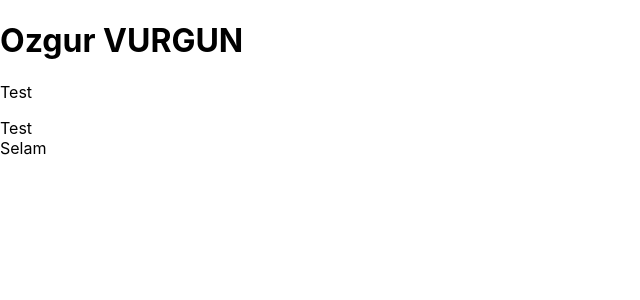
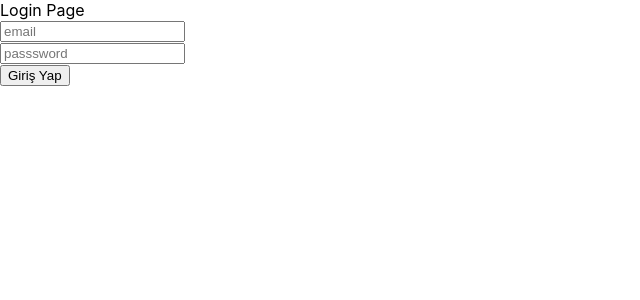
Before and after one commit to ozgurvurgun/react, a React (Create React App) app: page / in a window 1280 px wide. Shown: the top 300 px of the page, without its empty margins (0-640 px from the left). Built offline with nearby package versions, Linux system fonts and the light colour scheme.

Commit message:
kosullu render islemi ornekleri

```diff
--- a/src/App.js
+++ b/src/App.js
@@ -1,24 +1,41 @@
-import React from "react";
-// import Header from "./companents/Header";
+//import Header from "./companents/Header";
+import Login from "./companents/Login";
 
-const name="Ozgur";
-let surname="VURGUN";
+const isloggedIn = false;
+const fullname = "Ozgur VURGUN";
+
+//KOŞULLU RENDER İŞLEMİ
 
 function App() {
-  return (  // kapasayıcı divi kullanmak istemiyorsan div yerine bu "<>.. </>" fragment ifadesini ya da " <React.Fragment>...</React.Fragment>" ifadesini kullanabilirsin bu iki kullanım da aynı amaca hizmet eder
-    <div className="test">
-     <h1>{name} {surname}</h1>
+  //YONTEM 1
+  //KISA İF ELSE İFADESİ
 
-      <div>
-        <p>Test</p>
-      </div>
-      <label htmlFor="test">Test</label>
+  // return (
+  //   <div className="test">
+  //     {isloggedIn ? <div>Hoşgeldin {fullname}</div> : <a href="#/">Giriş Yapın</a>}
+  //   </div>
+  // );
 
-      <div>Selam</div>
-    </div>
-  );
+
+  //YONTEM 2
+  //isloggedIn varsa ismi basıyoruz ,isloggedIn yoksa giriş yap linkini basıyoruz.
+
+  // return (
+  //   <div className="test">
+  //     {isloggedIn && <div>Hoşgeldin {fullname}</div>}
+
+  //     {!isloggedIn && <a href="#/">Giriş Yapın</a>}
+  //   </div>
+  // );
+
+
+  //YONTEM 3
+  //isloggedIn varsa ismi bas, yoksa Login göster
+
+   return (
+     <div className="test">
+       {isloggedIn ? <div>Hoşgeldin {fullname}</div> : <Login/>}
+     </div>
+   );
 }
 export default App;
-//jsx ifadesi için de class tanımlaması ' className="blabla" ' şeklinde yapılır.
-//label için de for ifadesi kullanırız. bunun jsx de ki karşılığı htmlFor="blabla" dır.
-//component içinde bir değişken "{name}" bu şekilde süslü parantez ile render edilir
--- /dev/null
+++ b/src/companents/Login.js
@@ -0,0 +1,16 @@
+import React from "react";
+
+function Login() {
+    return (
+        <div>
+            Login Page
+            <br />
+            <input placeholder="email" />
+            <br />
+            <input placeholder="passsword" />
+            <br />
+            <input type="submit" value="Giriş Yap" />
+        </div>
+    );
+}
+export default Login;
```
